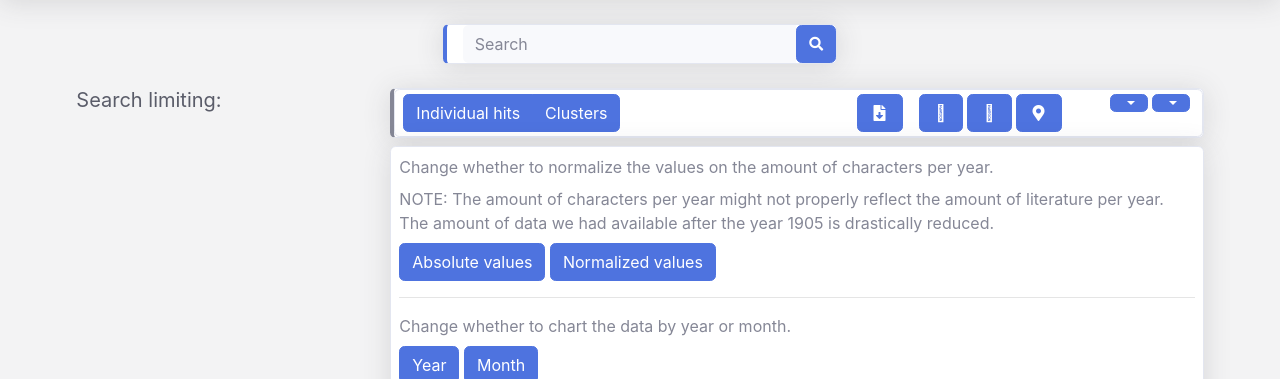
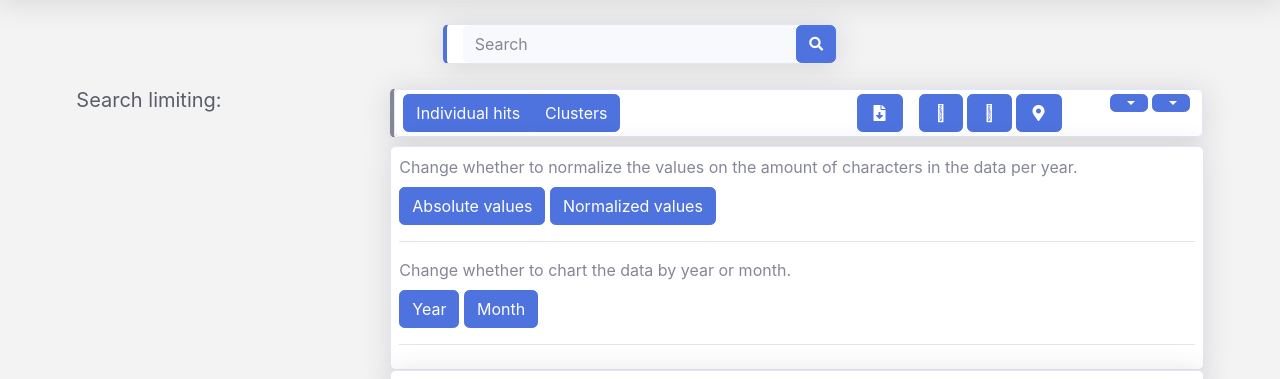
Before and after one commit to avjves/HistSE, a Django app: template frontend/templates/frontend/chart.html in a window 1280 px wide. Shown: the part 70-449 px from the top of the page. Run offline with Django 3.2, Linux system fonts and the light colour scheme; the template is opened without the code that fills it, so the values that code supplies are empty; some libraries are stand-ins or nearby versions.

Commit message:
Remove useless notes

```diff
--- a/frontend/templates/frontend/partials/result_chart.html
+++ b/frontend/templates/frontend/partials/result_chart.html
@@ -3,9 +3,8 @@
 	<div class="">
 
 		<div>
-		<label> Change whether to normalize the values on the amount of characters per year.</label>
+		<label> Change whether to normalize the values on the amount of characters in the data per year.</label>
 		</div>
-		<label> NOTE: The amount of characters per year might not properly reflect the amount of literature per year. The amount of data we had available after the year 1905 is drastically reduced.</label>
 		<div>
 			<a class="btn btn-primary {% if normalization_type == 'absolute' %} disabled {% endif %}" href="{{urls.result_type.charts_norm_absolute}}">Absolute values</a>
 			<a class="btn btn-primary {% if normalization_type == 'normalized' %} disabled {% endif %}" href="{{urls.result_type.charts_norm_normalized}}">Normalized values</a>
```
